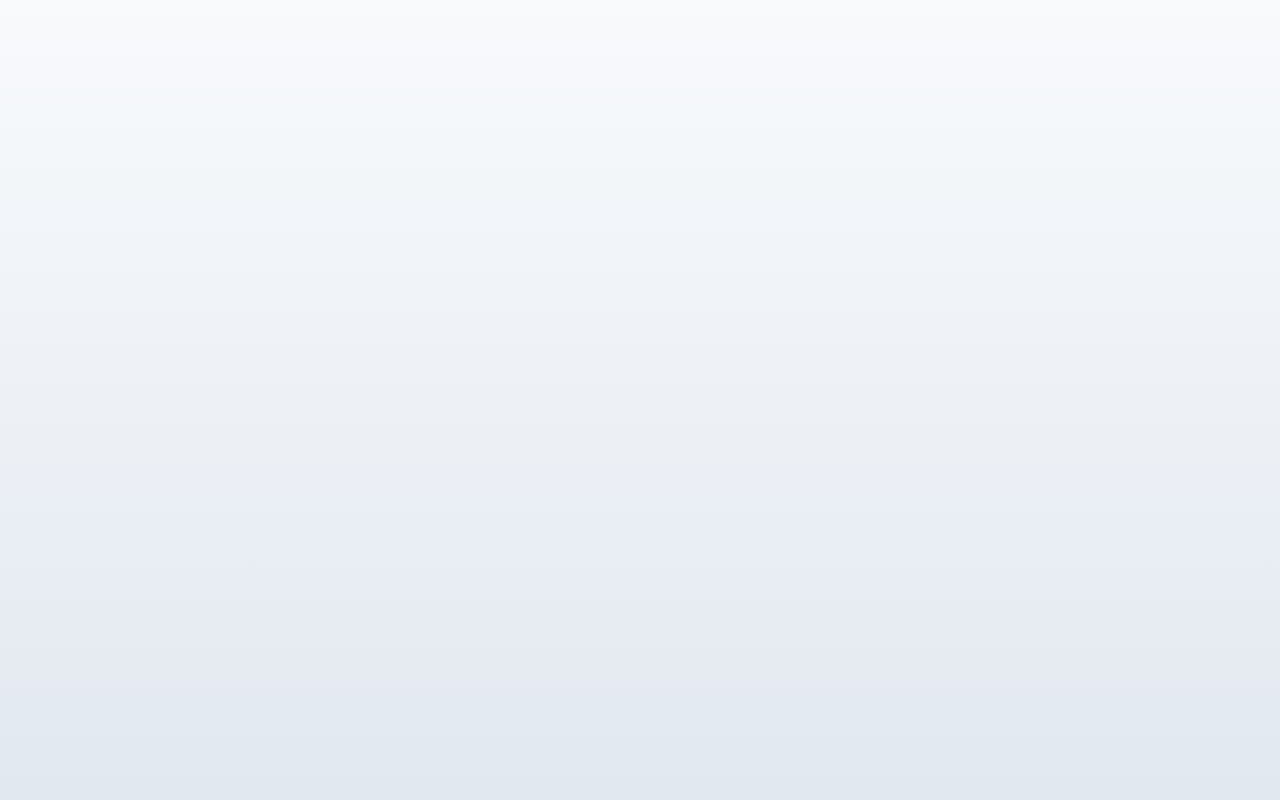
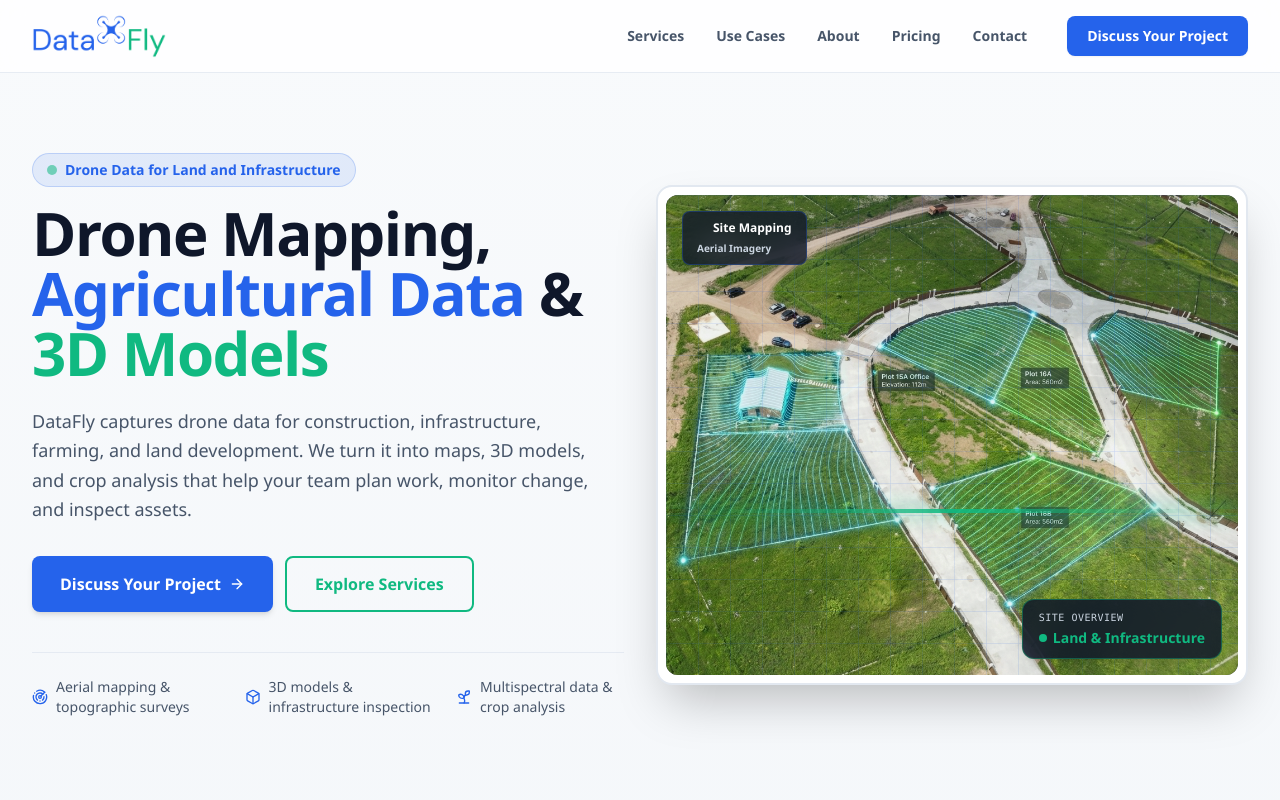
Before and after one commit to mealexandre/datafly-landing, a Next.js app: page / in a window 1280 px wide. Shown: the top 800 px of the page. Built offline with nearby package versions, Linux system fonts and the light colour scheme.

Commit message:
Fix layout and page code structure

```diff
--- a/app/layout.tsx
+++ b/app/layout.tsx
@@ -9,14 +9,24 @@ export const metadata: Metadata = {
     title: "DataFly | Drone Mapping & Agricultural Data in Georgia",
     description:
       "Drone mapping, topographic surveys, crop analysis, and 3D models for land, infrastructure, and farming projects in Georgia. Discuss your project with DataFly.",
+    url: "https://datafly-landing-nq79.vercel.app",
+    siteName: "DataFly",
     images: [
       {
-        url: "https://datafly-landing.vercel.app/publichero-drone.jpg", // აქ შემდეგში რეალურ დომენს ჩაწერთ
+        url: "https://datafly-landing-nq79.vercel.app/publichero-drone.jpg",
         width: 1200,
         height: 630,
         alt: "DataFly Drone Mapping",
       },
     ],
+    type: "website",
+  },
+  twitter: {
+    card: "summary_large_image",
+    title: "DataFly | Drone Mapping & Agricultural Data in Georgia",
+    description:
+      "Drone mapping, topographic surveys, crop analysis, and 3D models for land, infrastructure, and farming projects in Georgia. Discuss your project with DataFly.",
+    images: ["https://datafly-landing-nq79.vercel.app/publichero-drone.jpg"],
   },
 };
 
@@ -27,7 +37,7 @@ export default function RootLayout({
 }) {
   return (
     <html lang="en">
-      <body className="bg-[#121212] text-white antialiased">{children}</body>
+      <body className="bg-slate-50 text-slate-900 antialiased">{children}</body>
     </html>
   );
 }
--- a/app/page.tsx
+++ b/app/page.tsx
@@ -1,43 +1,35 @@
-import type { Metadata } from "next";
-import "./globals.css";
+import Navbar from "@/components/Navbar";
+import Hero from "@/components/Hero";
+import Services from "@/components/Services";
+import UseCases from "@/components/UseCases";
+import Equipment from "@/components/Equipment";
+import About from "@/components/About";
+import Pricing from "@/components/Pricing";
+import Contact from "@/components/Contact";
 
-export const metadata: Metadata = {
-  title: "DataFly | Drone Mapping & Agricultural Data in Georgia",
-  description:
-    "Drone mapping, topographic surveys, crop analysis, and 3D models for land, infrastructure, and farming projects in Georgia. Discuss your project with DataFly.",
-  openGraph: {
-    title: "DataFly | Drone Mapping & Agricultural Data in Georgia",
-    description:
-      "Drone mapping, topographic surveys, crop analysis, and 3D models for land, infrastructure, and farming projects in Georgia. Discuss your project with DataFly.",
-    url: "https://datafly-landing-nq79.vercel.app",
-    siteName: "DataFly",
-    images: [
-      {
-        url: "https://datafly-landing-nq79.vercel.app/publichero-drone.jpg",
-        width: 1200,
-        height: 630,
-        alt: "DataFly Drone Mapping",
-      },
-    ],
-    type: "website",
-  },
-  twitter: {
-    card: "summary_large_image",
-    title: "DataFly | Drone Mapping & Agricultural Data in Georgia",
-    description:
-      "Drone mapping, topographic surveys, crop analysis, and 3D models for land, infrastructure, and farming projects in Georgia. Discuss your project with DataFly.",
-    images: ["https://datafly-landing-nq79.vercel.app/publichero-drone.jpg"],
-  },
-};
+export default function Home() {
+  return (
+    <main className="min-h-screen flex flex-col justify-between">
+      <div>
+        <Navbar />
+        <Hero />
+        <Services />
+        <UseCases />
+        <Equipment />
+        <About />
+        <Pricing />
+        <Contact />
+      </div>
 
-export default function RootLayout({
-  children,
-}: {
-  children: React.ReactNode;
-}) {
-  return (
-    <html lang="en">
-      <body className="bg-[#121212] text-white antialiased">{children}</body>
-    </html>
+      {/* Footer სექცია */}
+      <footer className="border-t border-slate-200/80 bg-white/80 py-8 backdrop-blur-md">
+        <div className="max-w-7xl mx-auto px-4 sm:px-6 lg:px-8 flex flex-col sm:flex-row items-center justify-between gap-4 text-xs sm:text-sm text-text-muted">
+          <p>© {new Date().getFullYear()} DataFly. A December32 LLC venture. All rights reserved.</p>
+          <p className="font-semibold text-text-main">
+            Drone Mapping, Agricultural Data &amp; 3D Models
+          </p>
+        </div>
+      </footer>
+    </main>
   );
 }
```
